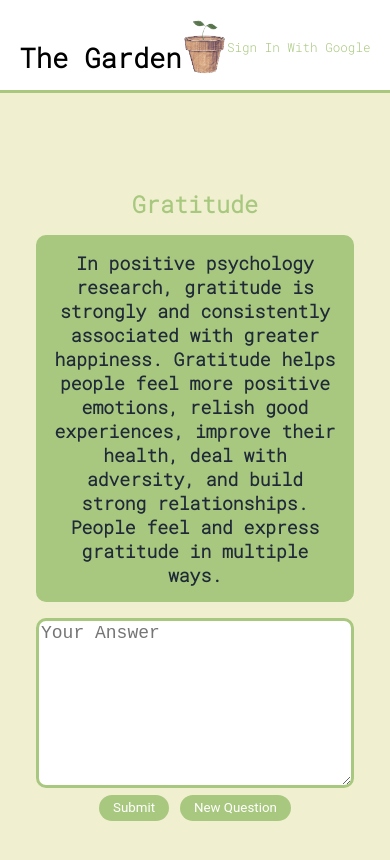
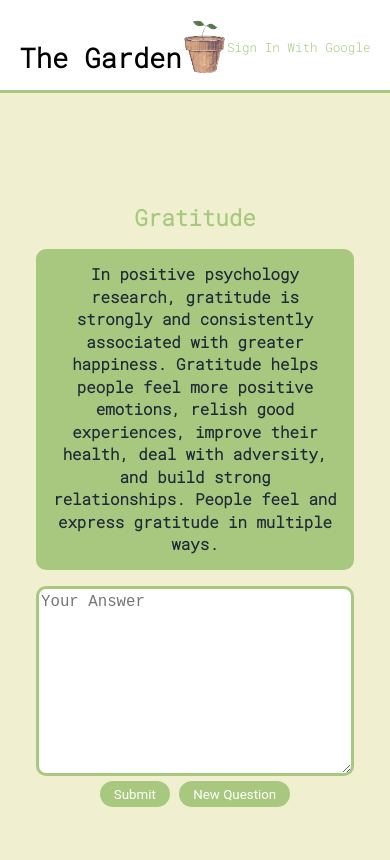
Before and after one commit to jacobkagon/garden-frontend, a Next.js app: page /workbook/1 in a window 390 px wide. Shown: the top 860 px of the page. Built offline with nearby package versions, Linux system fonts and the light colour scheme; no server answers.

Commit message:
changed font size in workbook

```diff
--- a/components/Workbook/Workbook.module.css
+++ b/components/Workbook/Workbook.module.css
@@ -4,7 +4,10 @@
     justify-content: center;
     text-align: center;
     padding: 0.5em 5rem;
-
+}
+._text{
+    font-size: 0.875rem;
+    line-height: 1.25rem;
 }
 .border {
     border: 3px solid var(--primary);
@@ -24,6 +27,7 @@
     width: 100%;
     border: 3px solid var(--primary);
     border-radius: 10px;
+
 }
 .form {
     border: 3px solid var(--primary);
@@ -45,17 +49,17 @@
     }
 
     ._text {
-
         margin-top: 35px;
         align-items: center;
         justify-content: center;
-
     }
     ._textarea {
-        font-size: 1em;
+        font-size: 0.875rem;
+        line-height: 1.25rem;
     }
     .font {
-        font-size: 1em;
+        font-size: 0.875rem;
+        line-height: 1.25rem;
         font-weight: bold;
     }
     .heading {
@@ -70,7 +74,6 @@
         justify-content: center;
         align-items: center;
         min-height: calc(100vh - 4rem);
-
 
         flex-direction: column;
     }
@@ -89,6 +92,9 @@
 .heading {
     margin: 5%;
     color: var(--primary);
+    font-size: 1.25rem;
+line-height: 1.75rem;
+font-weight: bold;
 }
 
 .btn {
```
